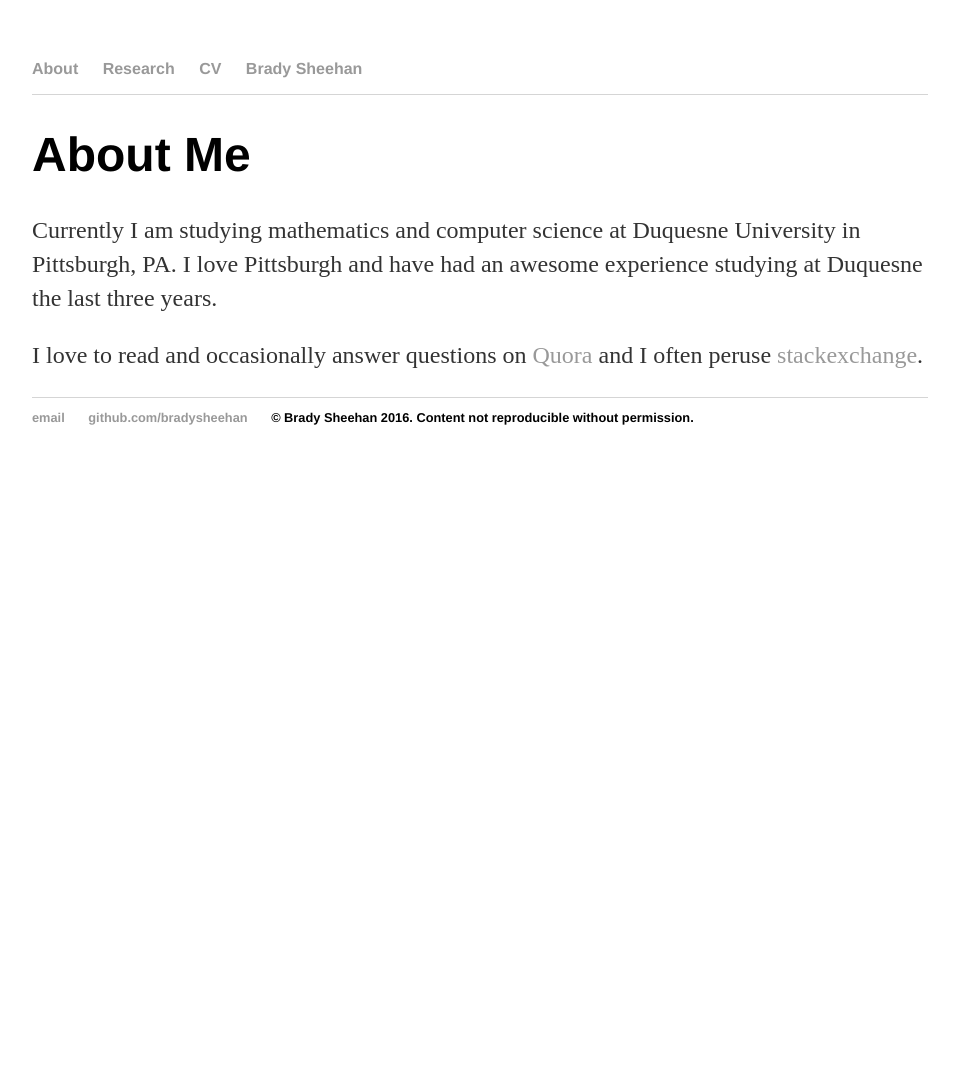
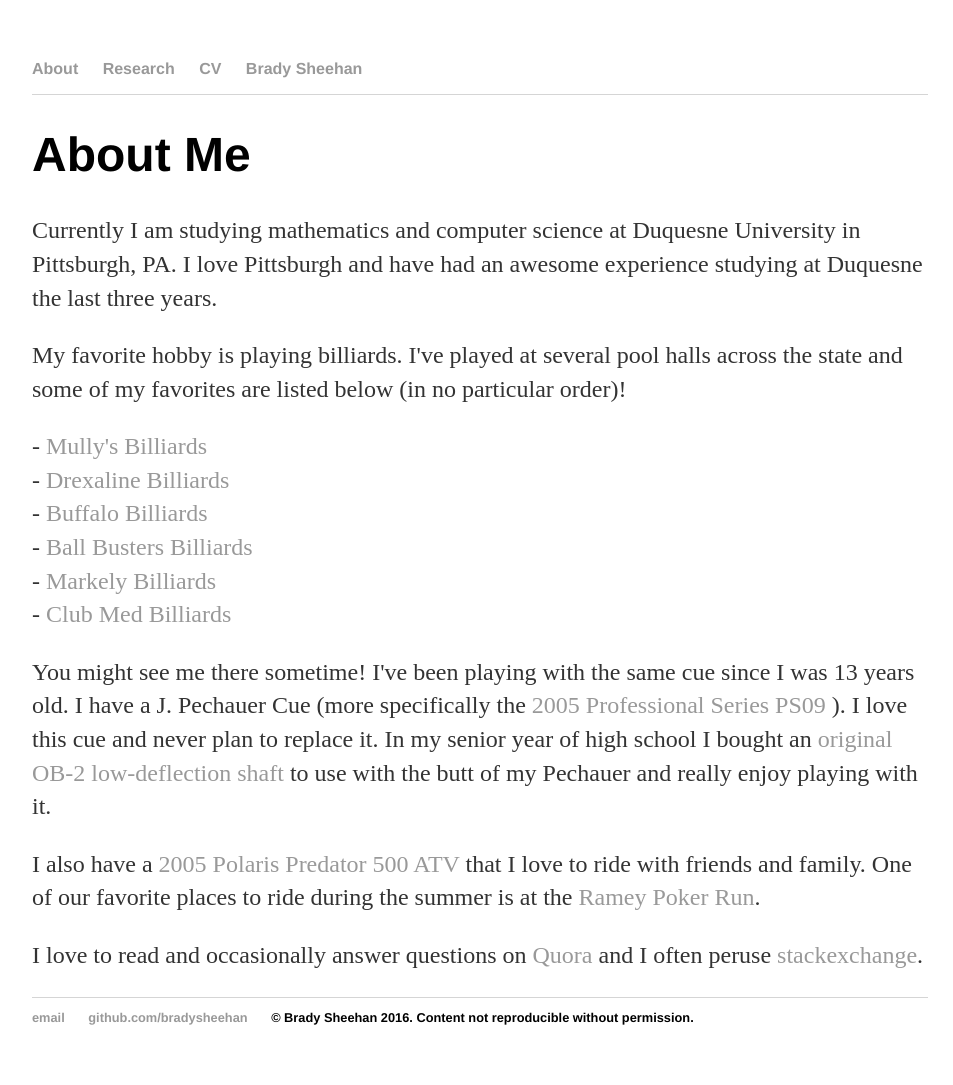
Before and after one commit to BradySheehan/bradysheehan, a Jekyll site: the page built from about/index.html, in a window 1280 px wide. Shown: the whole page, without its empty margins (160-1113 px from the left). Built offline with Jekyll 4.4.1, drawn with Linux system fonts in a browser that asks for light colours; before the commit the page ends 900 px from its top, so only the background shows below that.

Commit message:
updated about page

```diff
--- a/about/index.html
+++ b/about/index.html
@@ -7,6 +7,24 @@
 	<h1>About Me</h1>
 	<p> Currently I am studying mathematics and computer science at Duquesne University in Pittsburgh, PA. I love Pittsburgh and have had an awesome experience studying at Duquesne the last three years. </p>
 
+	<p>My favorite hobby is playing billiards. I've played at several pool halls across the state and some of my favorites are listed below (in no particular order)! </p>
+
+	<p>
+
+	- <a href="https://www.facebook.com/Mullys-Billiards-Gameroom-Gear-121738174506542/">Mully's Billiards</a><br>
+	- <a href="http://www.drexelinebilliardclub.com">Drexaline Billiards</a><br>
+	- <a href="http://www.buffalobilliards.com/philadelphia/index.html">Buffalo Billiards</a><br>
+	- <a href="https://www.facebook.com/BallBustersBilliardsRoom/timeline">Ball Busters Billiards</a><br>
+	- <a href="http://www.markleybilliards.com">Markely Billiards</a><br>
+	- <a href="https://www.facebook.com/Club-Med-Billiards-188562077144/">Club Med Billiards</a><br>
+	</ul>
+	</p>
+	<p>
+	You might see me there sometime! I've been playing with the same cue since I was 13 years old. I have a J. Pechauer Cue (more specifically the <a href="http://pechauer.com/retired-cues">2005 Professional Series PS09 </a>). I love this cue and never plan to replace it. In my senior year of high school I bought an <a href="https://www.obcues.com/products/Original-OB%252d2-Shaft.html"> original OB-2 low-deflection shaft </a> to use with the butt of my Pechauer and really enjoy playing with it.
+
+	</p>
+
+	<p>I also have a <a href="http://www.atv.com/specs/polaris/sport/2005/predator/500.html">2005 Polaris Predator 500 ATV</a> that I love to ride with friends and family. One of our favorite places to ride during the summer is at the <a href="http://www.rameyfirecompany.com/poker-runs.html">Ramey Poker Run</a>.</p>
 <!-- 	<p>I love to shoot pool <a href=/about/billiards.html>Billiards</a></p>
  -->
 	<p> I love to read and occasionally answer questions on <a href="https://www.quora.com/profile/Brady-Sheehan-1">Quora</a> and I often peruse <a href="http://stackexchange.com/users/3676509/brady-sheehan?tab=accounts" >stackexchange</a>. </p>
```
